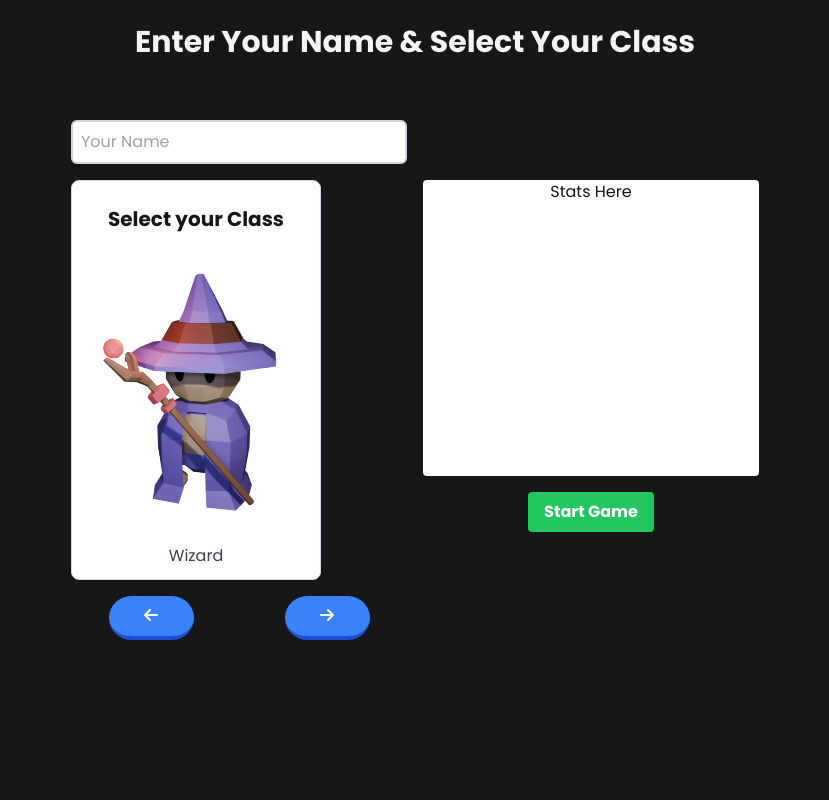
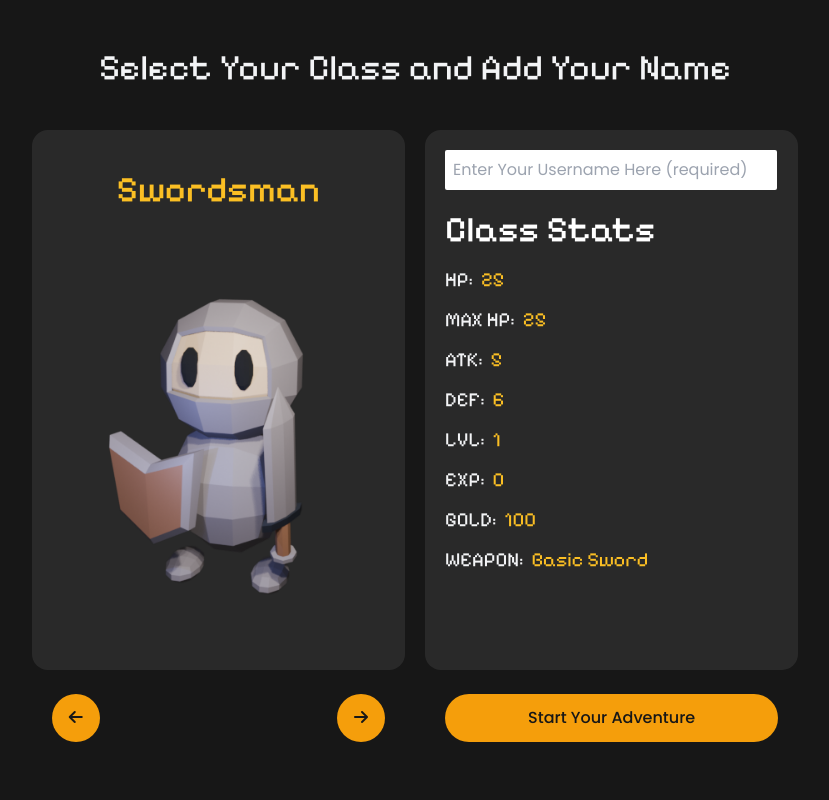
Before and after one commit to HeunLi/flask-rpg2, a Flask app: template flaskr/templates/game/start.html in a window 1280 px wide. Shown: the whole page, without its empty margins (225-1054 px from the left). Run offline with Flask 3, Linux system fonts and the light colour scheme; the template is opened without the code that fills it, so the values that code supplies are empty; some libraries are stand-ins or nearby versions.

Commit message:
start ui update

```diff
--- a/flaskr/player_save.json
+++ b/flaskr/player_save.json
@@ -1,11 +1,11 @@
 {
     "class": "Swordsman",
-    "HP": 51,
-    "ATK": 8.0,
-    "DEF": 9.0,
-    "LVL": 4,
-    "EXP": 300,
-    "MAX_HP": 55.0,
+    "HP": 25,
+    "ATK": 5,
+    "DEF": 6,
+    "LVL": 1,
+    "EXP": 0,
+    "MAX_HP": 25,
     "inventory": {
         "weapons": [
             {
@@ -29,5 +29,5 @@
         "ATK": 2
     },
     "gold": 100,
-    "username": "Borot"
+    "username": "Qwerty"
 }
--- a/flaskr/templates/game/start.html
+++ b/flaskr/templates/game/start.html
@@ -1,65 +1,170 @@
 <!-- templates/home.html -->
-{% extends "base.html" %}
+{% extends "base.html" %} {% block title %}Home{% endblock %} {% block content
+%}
 
-{% block title %}Home{% endblock %}
-
-{% block content %}
-<div class="container mx-auto p-6 text-center relative fadeIn">
-    <div class="w-full h-full flex flex-col items-center justify-center">
-      <h1 class="text-3xl font-bold mb-4 animate-fade-in">Enter Your Name & Select Your Class</h1>
-      <form action="{{ url_for('start') }}" method="POST">
-        <div class="grid grid-cols-4 grid-rows-6 gap-4">
-            <div class="col-span-2 row-start-1 content-end">
-                <input
-                type="text"
-                name="player_name"
-                placeholder="Your Name"
-                required
-                class="border-2 border-gray-300 p-2 rounded-md focus:outline-none focus:ring-2 focus:ring-blue-500 text-gray-600"
-                />
-            </div>
-            <div class="row-span-4 col-span-2 row-start-2 ...">
-                <div class="bg-white border border-gray-300 p-6 rounded-lg shadow-md h-[400px] w-[250px]">
-                    <h2 class="text-xl font-bold mb-4 text-neutral-900">Select your Class</h2>
+<form action="{{ url_for('start') }}" method="POST" class="relative">
+	<h1
+		class="absolute top-12 left-1/2 tranform -translate-x-1/2 pixel_font text-4xl text-center w-full"
+	>
+		Select Your Class and Add Your Name
+	</h1>
+	<div class="flex flex-col justify-center items-center h-screen p-20 gap-5">
+		<div class="w-full h-full flex items-center justify-center gap-5">
+			<div
+				class="w-1/3 h-[calc(100%-100px)] bg-neutral-500/20 p-5 rounded-2xl relative"
+			>
+				<div class="w-full h-full relative">
+					<span
+						id="className"
+						class="pixel_font text-4xl font-medium text-amber-400 absolute top-5 left-1/2 transform -translate-x-1/2 z-50"
+						>Wizard</span
+					>
 					<img
 						id="classImage"
 						src="{{ url_for('static', filename='images/swordsman.png') }}"
 						alt="Class Image"
-                    class="mb-4 animate__animated animate__flipInY"
-                    style="max-height:300px;"
+						class="w-full h-full object-cover rounded-xl animate__animated animate__flipInY"
 					/>
-                    <p id="className" class="text-gray-700"></p>
 				</div>
-            </div>
-            <div class="row-span-1 row-start-6">
-                <button type="button" class="bg-blue-500 hover:bg-blue-400 text-white font-bold py-2 px-4 border-b-4 border-blue-700 hover:border-blue-500 rounded-full w-[85px]" id="leftArrow">
+				<div
+					class="mt-11 w-full flex items-center justify-between gap-5"
+				>
+					<button
+						id="leftArrow"
+						type="button"
+						class="rounded-full bg-amber-500 w-12 py-3 text-neutral-900 hover:bg-amber-600"
+					>
 						<i class="fa-solid fa-arrow-left"></i>
 					</button>
-            </div>
-            <div class="row-span-1 row-start-6">
-                <button type="button" class="bg-blue-500 hover:bg-blue-400 text-white font-bold py-2 px-4 border-b-4 border-blue-700 hover:border-blue-500 rounded-full w-[85px]" id="rightArrow">
+					<button
+						id="rightArrow"
+						type="button"
+						class="rounded-full bg-amber-500 w-12 py-3 text-neutral-900 hover:bg-amber-600"
+					>
 						<i class="fa-solid fa-arrow-right"></i>
 					</button>
 				</div>
-            <input type="hidden" name="player_class" id="playerClassInput" value="1">
-            <div class="col-span-2 row-span-3 bg-white rounded text-neutral-900 row-start-2">
-                <p>Stats Here</p>
 			</div>
-            <div class="col-span-2 row-start-5">
-                <button type="submit" class="bg-green-500 hover:bg-green-400 text-white font-bold py-2 px-4 rounded">
-                  Start Game
-                </button>
+			<div
+				class="w-1/3 h-[calc(100%-100px)] bg-neutral-500/20 p-5 rounded-2xl"
+			>
+				<div class="w-full h-full">
+					<div class="w-full mb-5">
+						<input
+							type="text"
+							name="player_name"
+							class="rounded-sm px-2 py-2 text-neutral-900"
+							placeholder="Enter Your Username Here (required)"
+							required
+						/>
 					</div>
-        </form>
+					<h1 class="pixel_font text-4xl font-medium text-white">
+						Class Stats
+					</h1>
+					<div class="grid grid-cols-1 gap-3 mt-4">
+						<div class="pixel_font text-xl">
+							<span>HP:</span>
+							<span id="HP" class="text-amber-400 ml-1">20</span>
+						</div>
+						<div class="pixel_font text-xl">
+							<span>MAX HP:</span>
+							<span id="MAX_HP" class="text-amber-400 ml-1"
+								>20</span
+							>
+						</div>
+						<div class="pixel_font text-xl">
+							<span>ATK:</span>
+							<span id="ATK" class="text-amber-400 ml-1">20</span>
+						</div>
+						<div class="pixel_font text-xl">
+							<span>DEF:</span>
+							<span id="DEF" class="text-amber-400 ml-1">20</span>
+						</div>
+						<div class="pixel_font text-xl">
+							<span>LVL:</span>
+							<span id="LVL" class="text-amber-400 ml-1">20</span>
+						</div>
+						<div class="pixel_font text-xl">
+							<span>EXP:</span>
+							<span id="EXP" class="text-amber-400 ml-1">20</span>
+						</div>
+						<div class="pixel_font text-xl">
+							<span>GOLD:</span>
+							<span id="GOLD" class="text-amber-400 ml-1"
+								>20</span
+							>
+						</div>
+						<div class="pixel_font text-xl">
+							<span>WEAPON:</span>
+							<span id="WEAPON" class="text-amber-400 ml-1"
+								>Weapon</span
+							>
 						</div>
 					</div>
 				</div>
+				<div class="mt-11 flex items-center justify-center">
+					<input
+						type="hidden"
+						name="player_class"
+						id="playerClassInput"
+						value="1"
+					/>
+					<button
+						type="submit"
+						class="bg-amber-500 w-full py-3 rounded-3xl text-neutral-900 font-medium hover:bg-amber-600"
+					>
+						Start Your Adventure
+					</button>
+				</div>
+			</div>
+		</div>
+	</div>
+</form>
 
 <script>
 	const classes = [
-      { name: "Swordsman", image: "{{ url_for('static', filename='images/swordsman.png') }}" },
-      { name: "Wizard",    image: "{{ url_for('static', filename='images/wizard.png') }}" },
-      { name: "Ranger",    image: "{{ url_for('static', filename='images/ranger.png') }}" }
+		{
+			name: "Swordsman",
+			image: "{{ url_for('static', filename='images/swordsman.png') }}",
+			stats: {
+				HP: 25,
+				MAX_HP: 25,
+				ATK: 5,
+				DEF: 6,
+				LVL: 1,
+				EXP: 0,
+				gold: 100,
+				weapon: "Basic Sword",
+			},
+		},
+		{
+			name: "Wizard",
+			image: "{{ url_for('static', filename='images/wizard.png') }}",
+			stats: {
+				HP: 20,
+				MAX_HP: 20,
+				ATK: 6,
+				DEF: 4,
+				LVL: 1,
+				EXP: 0,
+				gold: 100,
+				weapon: "Basic Staff",
+			},
+		},
+		{
+			name: "Ranger",
+			image: "{{ url_for('static', filename='images/ranger.png') }}",
+			stats: {
+				HP: 22,
+				MAX_HP: 22,
+				ATK: 5,
+				DEF: 5,
+				LVL: 1,
+				EXP: 0,
+				gold: 100,
+				weapon: "Basic Bow",
+			},
+		},
 	];
 
 	// Map the array index to the server's expected values:
@@ -68,31 +173,44 @@
 	// Index 2: Ranger    -> "3"
 	const serverMapping = ["2", "1", "3"];
 
-    let selectedIndex = 1;
+	let selectedIndex = 0;
 
 	function updateClassDisplay() {
-        const classImage = document.getElementById('classImage');
-        const className = document.getElementById('className');
-        const playerClassInput = document.getElementById('playerClassInput');
+		const className = document.getElementById("className");
+		const classImage = document.getElementById("classImage");
+		const playerClassInput = document.getElementById("playerClassInput");
 
 		const currentClass = classes[selectedIndex];
 		classImage.src = currentClass.image;
 		className.textContent = currentClass.name;
 		playerClassInput.value = serverMapping[selectedIndex];
 
-        // Restart the animation:
-        classImage.classList.remove('animate__flipInY');
-        // Force a reflow to reset the animation state
+		// Update stats display using IDs
+		document.getElementById("HP").textContent = currentClass.stats.HP;
+		document.getElementById("MAX_HP").textContent =
+			currentClass.stats.MAX_HP;
+		document.getElementById("ATK").textContent = currentClass.stats.ATK;
+		document.getElementById("DEF").textContent = currentClass.stats.DEF;
+		document.getElementById("LVL").textContent = currentClass.stats.LVL;
+		document.getElementById("EXP").textContent = currentClass.stats.EXP;
+		document.getElementById("GOLD").textContent = currentClass.stats.gold;
+		document.getElementById("WEAPON").textContent =
+			currentClass.stats.weapon;
+
+		// Restart the animation
+		classImage.classList.remove("animate__flipInY");
 		void classImage.offsetWidth;
-        classImage.classList.add('animate__flipInY');
+		classImage.classList.add("animate__flipInY");
 	}
 
-    document.getElementById('leftArrow').addEventListener('click', function() {
+	document.getElementById("leftArrow").addEventListener("click", function () {
 		selectedIndex = (selectedIndex - 1 + classes.length) % classes.length;
 		updateClassDisplay();
 	});
 
-    document.getElementById('rightArrow').addEventListener('click', function() {
+	document
+		.getElementById("rightArrow")
+		.addEventListener("click", function () {
 			selectedIndex = (selectedIndex + 1) % classes.length;
 			updateClassDisplay();
 		});
```
Also changed, not shown: flaskr/world_save.json (deleted, +0 -15 lines). Lines whose indentation alone changed are shown as unchanged.
